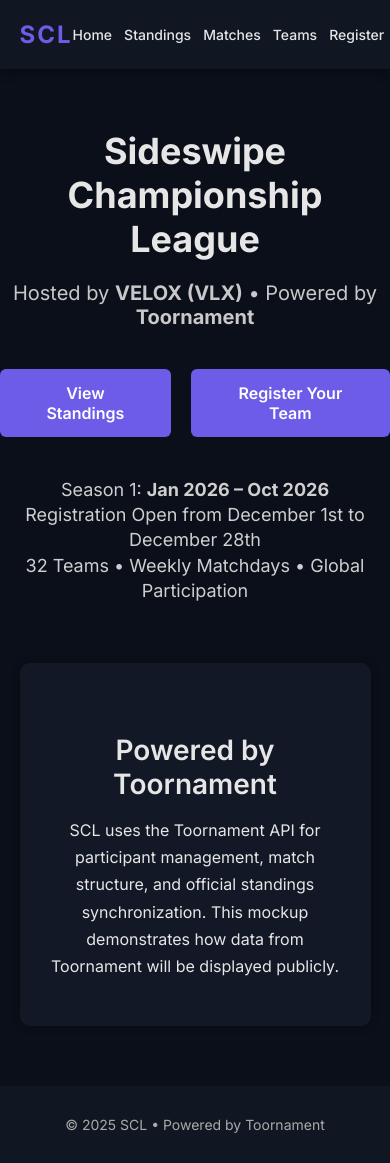
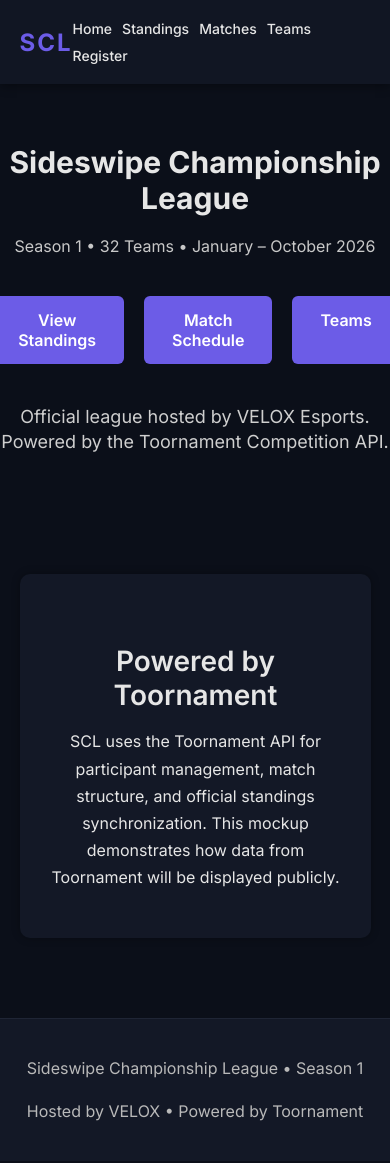
Before and after one commit to louis-lnh/velox-bot, a website: page website-scl/index.html in a window 390 px wide. Drawn offline with Linux system fonts and the light colour scheme.

Commit message:
new file:   website-scl/assets/favicon.ico 	new file:   website-scl/assets/scl-logo.png 	modified:   website-scl/css/style.css 	modified:   website-scl/index.html 	modified:   website-scl/js/main.js 	modified:   website-scl/matches.html 	modified:   website-scl/register.html 	modified:   website-scl/standings.html 	modified:   website-scl/team.html 	modified:   website-scl/teams.html

```diff
--- a/website-scl/css/style.css
+++ b/website-scl/css/style.css
@@ -64,11 +64,12 @@
    ======================================= */
 footer {
     margin-top: 60px;
-    padding: 30px 0;
-    background: #111623;
+    padding: 20px;
     text-align: center;
-    color: #aaa;
+    background: #131826;
+    color: #b9b9b9;
     font-size: 14px;
+    border-top: 1px solid #1f2535;
 }
 
 footer a {
@@ -335,3 +336,45 @@
 .stat-negative {
     color: #e74c3c; /* red */
 }
+@media (max-width: 700px) {
+    .team-grid {
+        grid-template-columns: 1fr 1fr;
+    }
+
+    nav ul {
+        gap: 10px;
+        font-size: 14px;
+        flex-wrap: wrap;
+    }
+
+    .page-container {
+        padding: 20px;
+    }
+
+    .hero-title {
+        font-size: 30px;
+    }
+
+    .hero-sub {
+        font-size: 16px;
+    }
+
+    .match-card {
+        font-size: 14px;
+        padding: 10px;
+    }
+
+    table {
+        font-size: 12px;
+    }
+
+    #matchday-select {
+        font-size: 14px;
+        padding: 6px;
+    }
+}
+.loading {
+    text-align: center;
+    padding: 20px;
+    color: #cfcfcf;
+}
--- a/website-scl/index.html
+++ b/website-scl/index.html
@@ -5,6 +5,15 @@
     <meta name="viewport" content="width=device-width, initial-scale=1.0" />
     <title>SCL – Home</title>
     <link rel="stylesheet" href="css/style.css" />
+    <meta name="description" content="Sideswipe Championship League — Official standings, match schedules, teams, and results. Powered by VELOX.">
+    <meta name="theme-color" content="#6c5ce7">
+
+    <!-- For Discord & social media embeds -->
+    <meta property="og:title" content="Sideswipe Championship League">
+    <meta property="og:description" content="Official SCL standings, match schedule, teams, and more. Hosted by VELOX.">
+    <meta property="og:image" content="assets/scl-logo.png">
+    <meta property="og:type" content="website">
+    <link rel="icon" type="image/png" href="assets/scl-logo.png">
 </head>
 
 <body>
@@ -26,21 +35,20 @@
     <!-- HERO SECTION -->
     <div class="hero">
         <div class="hero-title">Sideswipe Championship League</div>
-        <div class="hero-sub">
-            Hosted by <strong>VELOX (VLX)</strong> • Powered by <strong>Toornament</strong>
-        </div>
+        <div class="hero-sub">Season 1 • 32 Teams • January – October 2026</div>
 
         <div class="hero-buttons">
             <a class="button" href="standings.html">View Standings</a>
-            <a class="button" href="register.html">Register Your Team</a>
+            <a class="button" href="matches.html">Match Schedule</a>
+            <a class="button" href="teams.html">Teams</a>
         </div>
 
         <div class="season-info">
-            Season 1: <strong>Jan 2026 – Oct 2026</strong><br>
-            Registration Open from December 1st to December 28th<br>
-            32 Teams • Weekly Matchdays • Global Participation
+            Official league hosted by VELOX Esports.<br>
+            Powered by the Toornament Competition API.
         </div>
     </div>
+
 
     <div class="page-container">
         <div class="toornament-block">
@@ -54,10 +62,10 @@
     </div>
 
 
-    <footer>
-        © 2025 SCL • Powered by Toornament
-    </footer>
-
+<footer>
+    <p>Sideswipe Championship League • Season 1</p>
+    <p>Hosted by VELOX • Powered by Toornament</p>
+</footer>
     <script src="js/main.js"></script>
 </body>
 </html>
--- a/website-scl/js/main.js
+++ b/website-scl/js/main.js
@@ -21,6 +21,9 @@
 // STANDINGS
 // ======================================================
 async function renderStandings() {
+    const loading = document.querySelector("#loading-standings");
+    if (loading) loading.style.display = "block";
+
     const tableBody = document.querySelector("#standings-body");
     if (!tableBody) return; // not on this page
 
@@ -57,7 +60,10 @@
         `;
 
         tableBody.appendChild(row);
+
     });
+    if (loading) loading.style.display = "none";
+
 }
 
 // ======================================================
```
Also changed, not shown: website-scl/matches.html (+13 -3 lines), website-scl/register.html (+13 -3 lines), website-scl/standings.html (+14 -4 lines), website-scl/team.html (+13 -3 lines), website-scl/teams.html (+13 -3 lines), website-scl/assets/favicon.ico (added), website-scl/assets/scl-logo.png (added).
